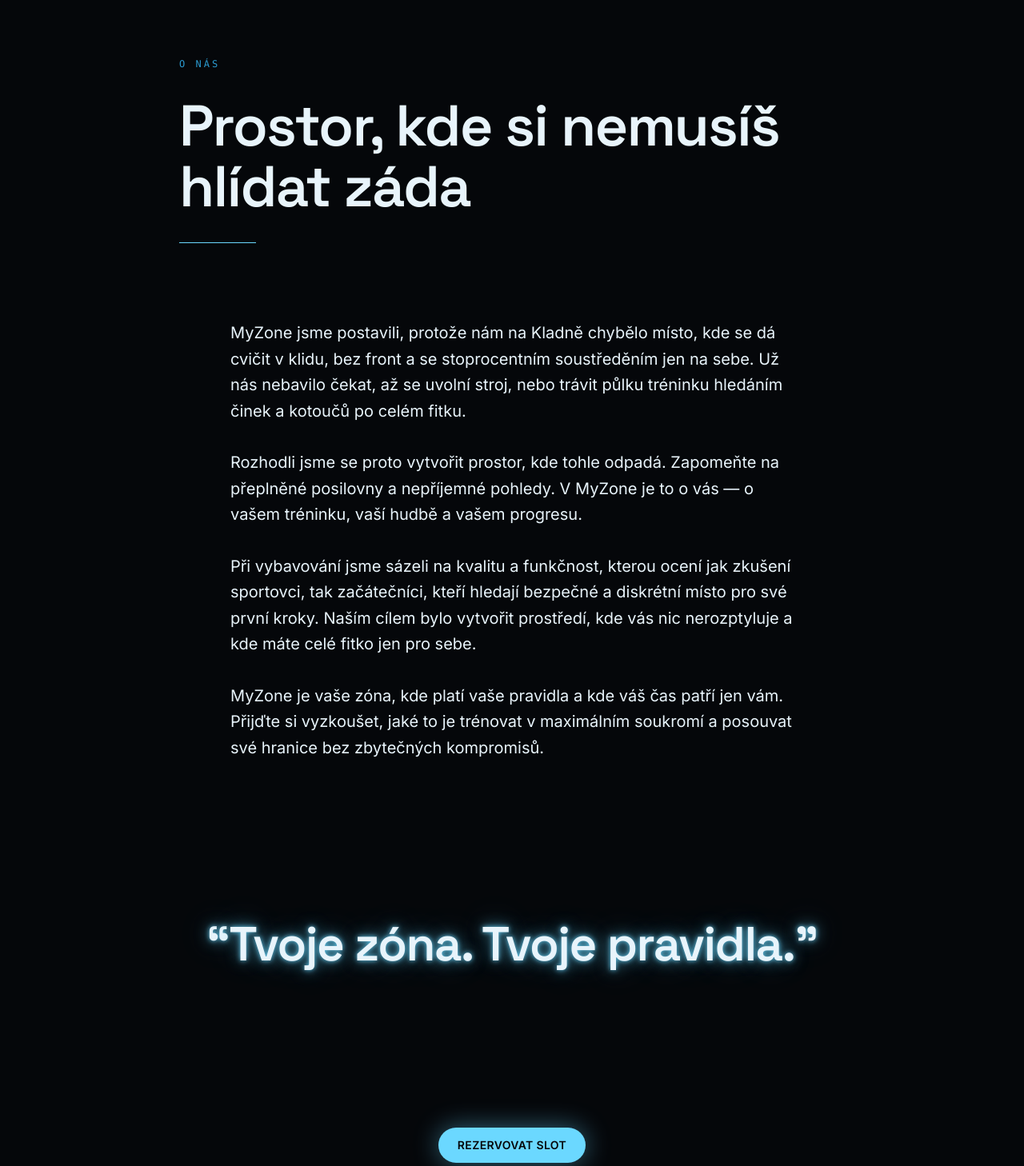
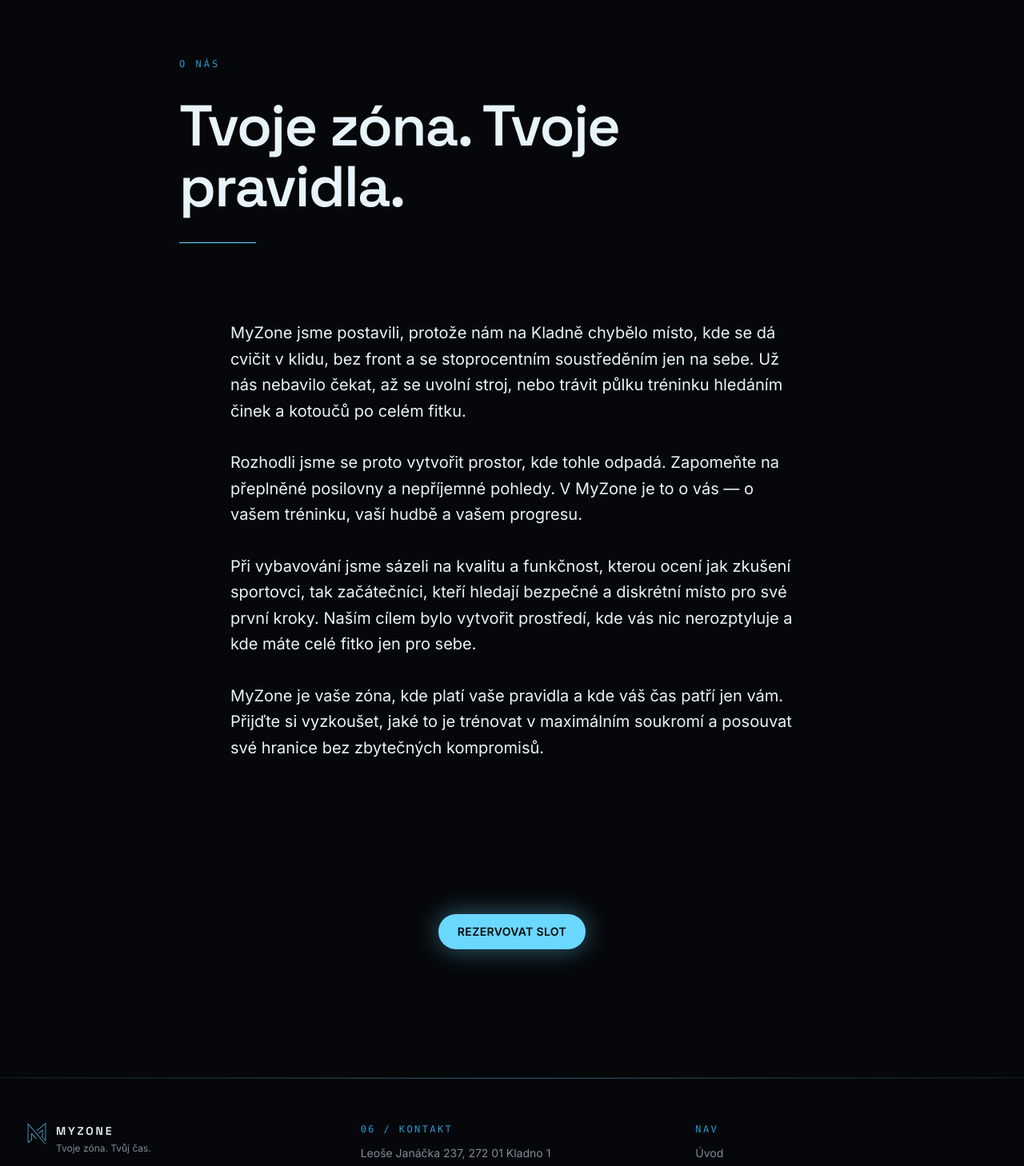
Before and after one commit to livihenderson/myzone.web, a Next.js app: page /o-nas in a window 1280 px wide. Shown: the part 120-1578 px from the top of the page at 80% size. Built offline with nearby package versions, Linux system fonts and the light colour scheme.

Commit message:
refine: client copy pass on FAQ + about heading
- FAQ "vzít kamaráda": clarify pricing is per slot, not per person
- About: hoist "Tvoje zóna. Tvoje pravidla." to the heading and drop the now-redundant pullquote

```diff
--- a/app/o-nas/page.tsx
+++ b/app/o-nas/page.tsx
@@ -54,14 +54,6 @@
         </section>
 
         <section className="py-16 md:py-24">
-          <div className="mx-auto max-w-4xl px-5 text-center md:px-8">
-            <blockquote className="neon-text font-[family-name:var(--font-display)] text-4xl font-semibold leading-tight tracking-tight md:text-6xl">
-              “{t.about.pullquote}”
-            </blockquote>
-          </div>
-        </section>
-
-        <section className="py-16 md:py-24">
           <div className="mx-auto flex max-w-3xl flex-col items-center gap-6 px-5 text-center md:px-8">
             <Button href="/rezervovat">{t.about.cta}</Button>
           </div>
--- a/lib/i18n/dictionary.ts
+++ b/lib/i18n/dictionary.ts
@@ -147,7 +147,7 @@
         },
         {
           q: "Můžu si vzít kamaráda?",
-          a: "Jasně. Jedna rezervace je až pro 4 osoby — vezmi si partu a celý prostor patří jen vám.",
+          a: "Jasně. Jedna rezervace je až pro 4 osoby, platíte za rezervovaný časový slot a ne za počet osob — takže si klidně vezmi partu a celý prostor patří jen vám.",
         },
         {
           q: "Jak dlouho trvá jeden slot?",
@@ -173,14 +173,13 @@
     },
     about: {
       eyebrow: "O NÁS",
-      title: "Prostor, kde si nemusíš hlídat záda",
+      title: "Tvoje zóna. Tvoje pravidla.",
       body: [
         "MyZone jsme postavili, protože nám na Kladně chybělo místo, kde se dá cvičit v klidu, bez front a se stoprocentním soustředěním jen na sebe. Už nás nebavilo čekat, až se uvolní stroj, nebo trávit půlku tréninku hledáním činek a kotoučů po celém fitku.",
         "Rozhodli jsme se proto vytvořit prostor, kde tohle odpadá. Zapomeňte na přeplněné posilovny a nepříjemné pohledy. V MyZone je to o vás — o vašem tréninku, vaší hudbě a vašem progresu.",
         "Při vybavování jsme sázeli na kvalitu a funkčnost, kterou ocení jak zkušení sportovci, tak začátečníci, kteří hledají bezpečné a diskrétní místo pro své první kroky. Naším cílem bylo vytvořit prostředí, kde vás nic nerozptyluje a kde máte celé fitko jen pro sebe.",
         "MyZone je vaše zóna, kde platí vaše pravidla a kde váš čas patří jen vám. Přijďte si vyzkoušet, jaké to je trénovat v maximálním soukromí a posouvat své hranice bez zbytečných kompromisů.",
       ],
-      pullquote: "Tvoje zóna. Tvoje pravidla.",
       cta: "Rezervovat slot",
     },
     gallery: {
@@ -342,7 +341,7 @@
         },
         {
           q: "Can I bring a friend?",
-          a: "Of course. One booking covers up to 4 people — bring your crew and the whole space is yours.",
+          a: "Of course. One booking covers up to 4 people — you pay for the time slot, not per person, so bring your crew and the whole space is yours.",
         },
         {
           q: "How long is one session?",
@@ -368,14 +367,13 @@
     },
     about: {
       eyebrow: "ABOUT",
-      title: "A space where you don't have to watch your back",
+      title: "Your zone. Your rules.",
       body: [
         "We built MyZone because Kladno was missing a place where you can train in peace, without queues, with full focus on yourself. We were tired of waiting for a machine to free up or spending half a session hunting for dumbbells and plates across the gym.",
         "So we decided to create a space where none of that matters. Forget packed gyms and eyes on your back. At MyZone it's about you — your workout, your music, your progress.",
         "We equipped the place for quality and function, ready for seasoned athletes and for beginners looking for a safe, discreet spot to take their first steps. The goal was simple: nothing to distract you, the whole gym to yourself.",
         "MyZone is your zone, your rules, your time. Come try what it feels like to train in full privacy and push your limits without compromise.",
       ],
-      pullquote: "Your zone. Your rules.",
       cta: "Book a slot",
     },
     gallery: {
```
